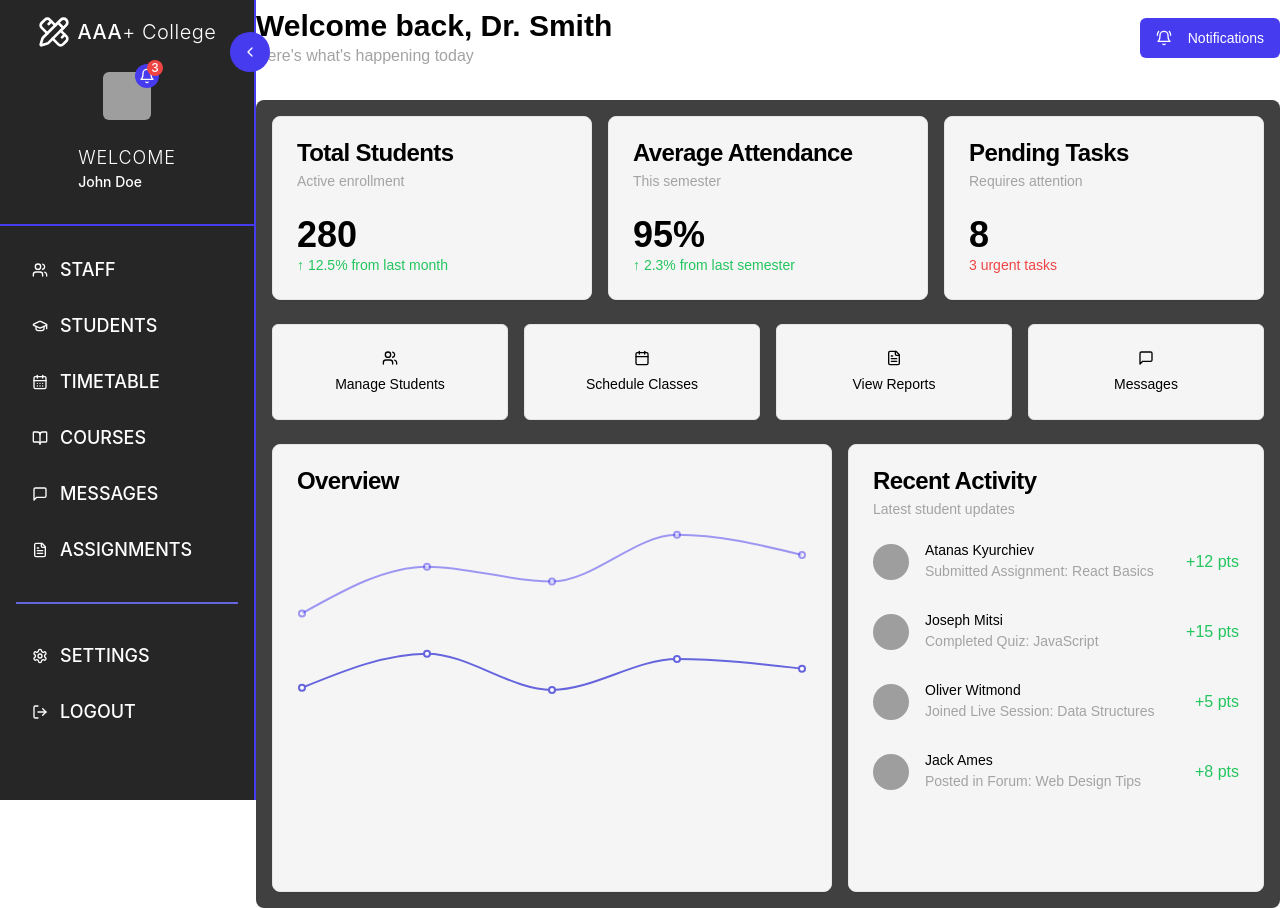
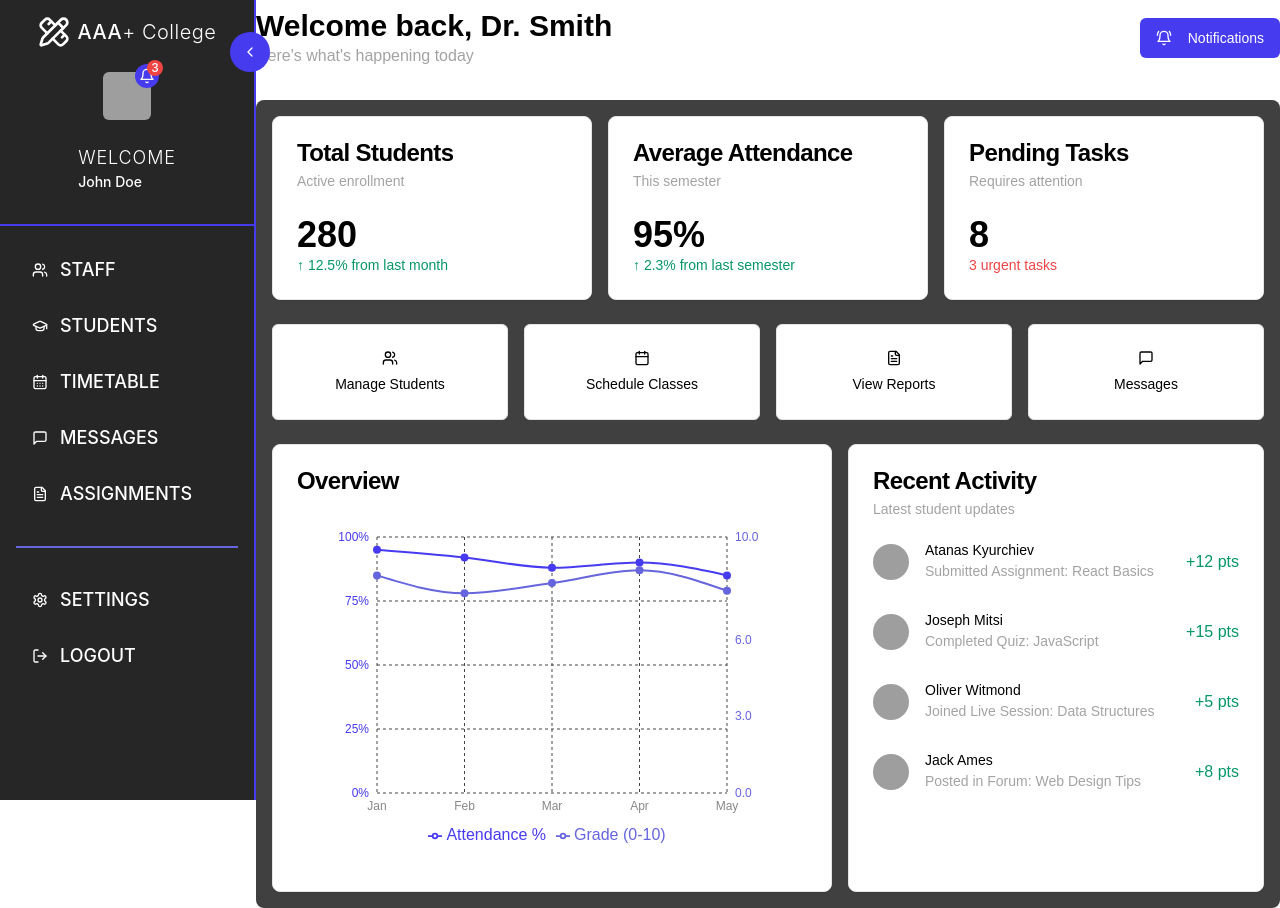
Before and after one commit to nnasko/vle-project, a Next.js app: page / in a window 1280 px wide. Built offline with nearby package versions, Linux system fonts and the light colour scheme; grey boxes are pictures that could not be loaded.

Commit message:
fixed stuff

```diff
--- a/app/components/Home.tsx
+++ b/app/components/Home.tsx
@@ -33,7 +33,7 @@ const QuickActionButton: React.FC<QuickActionButtonProps> = ({
 }) => (
   <Button
     variant="outline"
-    className="h-24 flex-1 flex flex-col items-center justify-center gap-2 min-w-[150px] bg-neutral-100 hover:bg-neutral-200 text-black"
+    className="h-24 flex-1 flex flex-col items-center justify-center gap-2 min-w-[150px] bg-white hover:bg-neutral-200 text-black"
     onClick={onClick}
   >
     <Icon className="h-6 w-6" />
@@ -43,37 +43,17 @@ const QuickActionButton: React.FC<QuickActionButtonProps> = ({
 
 // Sample data for the Overview chart
 const overviewData = [
-  {
-    name: "Jan",
-    attendance: 234,
-    grades: 164,
-  },
-  {
-    name: "Feb",
-    attendance: 278,
-    grades: 196,
-  },
-  {
-    name: "Mar",
-    attendance: 264,
-    grades: 162,
-  },
-  {
-    name: "Apr",
-    attendance: 308,
-    grades: 191,
-  },
-  {
-    name: "May",
-    attendance: 289,
-    grades: 182,
-  },
+  { name: "Jan", attendance: 95, grades: 8.5 },
+  { name: "Feb", attendance: 92, grades: 7.8 },
+  { name: "Mar", attendance: 88, grades: 8.2 },
+  { name: "Apr", attendance: 90, grades: 8.7 },
+  { name: "May", attendance: 85, grades: 7.9 },
 ];
 
 const StaffDashboard = () => (
   <div className="space-y-6 bg-neutral-700 p-4 rounded-lg">
     <div className="grid grid-cols-1 md:grid-cols-3 gap-4">
-      <Card className="bg-neutral-100 text-black">
+      <Card className="bg-white text-black">
         <CardHeader>
           <CardTitle>Total Students</CardTitle>
           <CardDescription className="text-neutral-400">
@@ -82,10 +62,10 @@ const StaffDashboard = () => (
         </CardHeader>
         <CardContent>
           <div className="text-4xl font-bold">280</div>
-          <p className="text-sm text-green-500">↑ 12.5% from last month</p>
+          <p className="text-sm text-emerald-600">↑ 12.5% from last month</p>
         </CardContent>
       </Card>
-      <Card className="bg-neutral-100 text-black">
+      <Card className="bg-white text-black">
         <CardHeader>
           <CardTitle>Average Attendance</CardTitle>
           <CardDescription className="text-neutral-400">
@@ -94,10 +74,10 @@ const StaffDashboard = () => (
         </CardHeader>
         <CardContent>
           <div className="text-4xl font-bold">95%</div>
-          <p className="text-sm text-green-500">↑ 2.3% from last semester</p>
+          <p className="text-sm text-emerald-600">↑ 2.3% from last semester</p>
         </CardContent>
       </Card>
-      <Card className="bg-neutral-100 text-black">
+      <Card className="bg-white text-black">
         <CardHeader>
           <CardTitle>Pending Tasks</CardTitle>
           <CardDescription className="text-neutral-400">
@@ -119,7 +99,7 @@ const StaffDashboard = () => (
     </div>
 
     <div className="grid grid-cols-1 md:grid-cols-7 gap-4">
-      <Card className="col-span-4 bg-neutral-100 text-black">
+      <Card className="col-span-4 bg-white text-black">
         <CardHeader>
           <CardTitle>Overview</CardTitle>
         </CardHeader>
@@ -127,7 +107,7 @@ const StaffDashboard = () => (
           <Overview data={overviewData} />
         </CardContent>
       </Card>
-      <Card className="col-span-3 bg-neutral-100 text-black">
+      <Card className="col-span-3 bg-white text-black">
         <CardHeader>
           <CardTitle>Recent Activity</CardTitle>
           <CardDescription className="text-neutral-400">
@@ -145,7 +125,7 @@ const StaffDashboard = () => (
 const StudentDashboard = () => (
   <div className="space-y-6 bg-neutral-700 p-4 rounded-lg">
     <div className="grid grid-cols-1 md:grid-cols-3 gap-4 ">
-      <Card className="bg-neutral-100 text-black">
+      <Card className="bg-white text-black">
         <CardHeader>
           <CardTitle>Attendance Rate</CardTitle>
           <CardDescription className="text-neutral-400">
@@ -154,10 +134,10 @@ const StudentDashboard = () => (
         </CardHeader>
         <CardContent>
           <div className="text-4xl font-bold">96%</div>
-          <p className="text-sm text-green-500">Above class average</p>
+          <p className="text-sm text-emerald-600">Above class average</p>
         </CardContent>
       </Card>
-      <Card className="bg-neutral-100 text-black">
+      <Card className="bg-white text-black">
         <CardHeader>
           <CardTitle>Current Grades</CardTitle>
           <CardDescription className="text-neutral-400">
@@ -166,10 +146,10 @@ const StudentDashboard = () => (
         </CardHeader>
         <CardContent>
           <div className="text-4xl font-bold">A</div>
-          <p className="text-sm text-green-500">Top 5% of class</p>
+          <p className="text-sm text-emerald-600">Top 5% of class</p>
         </CardContent>
       </Card>
-      <Card className="bg-neutral-100 text-black">
+      <Card className="bg-white text-black">
         <CardHeader>
           <CardTitle>Upcoming Tasks</CardTitle>
           <CardDescription className="text-neutral-400">
@@ -191,7 +171,7 @@ const StudentDashboard = () => (
     </div>
 
     <div className="grid grid-cols-1 md:grid-cols-7 gap-4 ">
-      <Card className="col-span-4 bg-neutral-100 text-black">
+      <Card className="col-span-4 bg-white text-black">
         <CardHeader>
           <CardTitle>Performance Overview</CardTitle>
         </CardHeader>
@@ -199,7 +179,7 @@ const StudentDashboard = () => (
           <Overview data={overviewData} />
         </CardContent>
       </Card>
-      <Card className="col-span-3 bg-neutral-100 text-black">
+      <Card className="col-span-3 bg-white text-black">
         <CardHeader>
           <CardTitle>Recent Updates</CardTitle>
           <CardDescription className="text-neutral-400">
--- a/app/components/Navbar.tsx
+++ b/app/components/Navbar.tsx
@@ -141,12 +141,6 @@ const Navbar: React.FC = () => {
           isCollapsed={isCollapsed}
         />
         <NavButton
-          href="/courses"
-          icon={BookOpen}
-          text="COURSES"
-          isCollapsed={isCollapsed}
-        />
-        <NavButton
           href="/messages"
           icon={MessageSquare}
           text="MESSAGES"
--- a/app/components/charts/Overview.tsx
+++ b/app/components/charts/Overview.tsx
@@ -1,11 +1,18 @@
-"use client";
-
-import { Line, LineChart, ResponsiveContainer, Tooltip } from "recharts";
+import {
+  Line,
+  LineChart,
+  ResponsiveContainer,
+  Tooltip,
+  XAxis,
+  YAxis,
+  CartesianGrid,
+  Legend,
+} from "recharts";
 
 interface DataPoint {
   name: string;
-  attendance: number;
-  grades: number;
+  attendance: number; // Attendance as percentage (0-100)
+  grades: number; // Grades as score (0-10)
 }
 
 interface OverviewProps {
@@ -15,7 +22,40 @@ interface OverviewProps {
 export function Overview({ data }: OverviewProps) {
   return (
     <ResponsiveContainer width="100%" height={350}>
-      <LineChart data={data}>
+      <LineChart
+        data={data}
+        margin={{ top: 20, right: 20, left: 20, bottom: 20 }}
+      >
+        <CartesianGrid strokeDasharray="3 3" stroke="#444" />
+        <XAxis
+          dataKey="name"
+          stroke="#888"
+          fontSize={12}
+          tickLine={false}
+          axisLine={false}
+        />
+        {/* Attendance axis (left) */}
+        <YAxis
+          yAxisId="attendance"
+          stroke="#473BF0"
+          fontSize={12}
+          tickLine={false}
+          axisLine={false}
+          tickFormatter={(value) => `${value}%`}
+          domain={[0, 100]}
+          orientation="left"
+        />
+        {/* Grades axis (right) */}
+        <YAxis
+          yAxisId="grades"
+          stroke="#6665DD"
+          fontSize={12}
+          tickLine={false}
+          axisLine={false}
+          tickFormatter={(value) => value.toFixed(1)}
+          domain={[0, 10]}
+          orientation="right"
+        />
         <Tooltip
           content={({ active, payload }) => {
             if (active && payload && payload.length) {
@@ -27,7 +67,7 @@ export function Overview({ data }: OverviewProps) {
                         Attendance
                       </span>
                       <span className="font-bold text-neutral-100">
-                        {payload[0].value}
+                        {payload[0].value}%
                       </span>
                     </div>
                     <div className="flex flex-col">
@@ -35,7 +75,7 @@ export function Overview({ data }: OverviewProps) {
                         Grades
                       </span>
                       <span className="font-bold text-neutral-100">
-                        {payload[1].value}
+                        {Number(payload[1].value).toFixed(1)}/10
                       </span>
                     </div>
                   </div>
@@ -45,20 +85,28 @@ export function Overview({ data }: OverviewProps) {
             return null;
           }}
         />
+        <Legend />
         <Line
+          yAxisId="attendance"
           type="monotone"
           dataKey="attendance"
+          name="Attendance %"
           strokeWidth={2}
           stroke="#473BF0"
-          style={{ opacity: 0.5 }}
+          dot={{ stroke: "#473BF0", fill: "#473BF0" }}
         />
         <Line
+          yAxisId="grades"
           type="monotone"
           dataKey="grades"
+          name="Grade (0-10)"
           strokeWidth={2}
           stroke="#6665DD"
+          dot={{ stroke: "#6665DD", fill: "#6665DD" }}
         />
       </LineChart>
     </ResponsiveContainer>
   );
 }
+
+export default Overview;
--- a/app/components/charts/RecentSales.tsx
+++ b/app/components/charts/RecentSales.tsx
@@ -18,7 +18,7 @@ export function RecentSales() {
             Submitted Assignment: React Basics
           </p>
         </div>
-        <div className="ml-auto font-medium text-green-500">+12 pts</div>
+        <div className="ml-auto font-medium text-emerald-600">+12 pts</div>
       </div>
       <div className="flex items-center">
         <Avatar className="h-9 w-9">
@@ -31,7 +31,7 @@ export function RecentSales() {
           </p>
           <p className="text-sm text-neutral-400">Completed Quiz: JavaScript</p>
         </div>
-        <div className="ml-auto font-medium text-green-500">+15 pts</div>
+        <div className="ml-auto font-medium text-emerald-600">+15 pts</div>
       </div>
       <div className="flex items-center">
         <Avatar className="h-9 w-9">
@@ -46,7 +46,7 @@ export function RecentSales() {
             Joined Live Session: Data Structures
           </p>
         </div>
-        <div className="ml-auto font-medium text-green-500">+5 pts</div>
+        <div className="ml-auto font-medium text-emerald-600">+5 pts</div>
       </div>
       <div className="flex items-center">
         <Avatar className="h-9 w-9">
@@ -61,7 +61,7 @@ export function RecentSales() {
             Posted in Forum: Web Design Tips
           </p>
         </div>
-        <div className="ml-auto font-medium text-green-500">+8 pts</div>
+        <div className="ml-auto font-medium text-emerald-600">+8 pts</div>
       </div>
     </div>
   );
```
